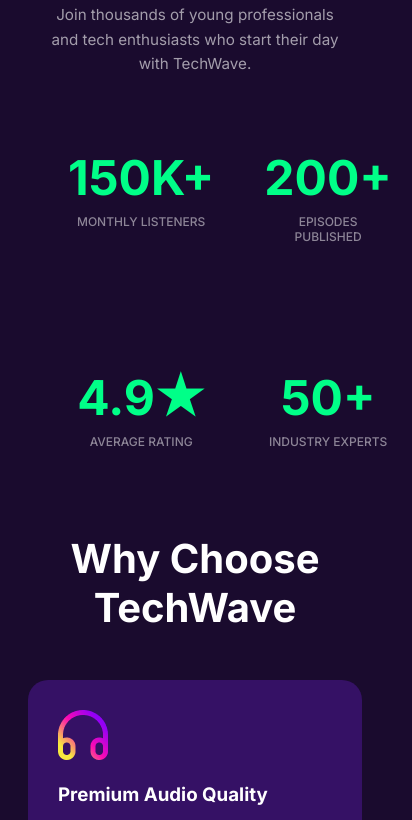
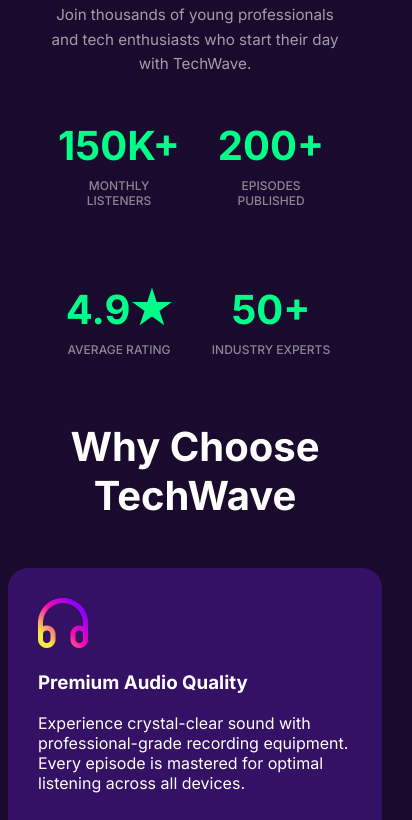
Before and after one commit to asif404-error/my-second-assignment, a plain HTML site: page index.html in a window 390 px wide. Shown: the part 1013-1833 px from the top of the page, 412 px wide, since content can reach past the window. Drawn offline with Linux system fonts and the light colour scheme.

Commit message:
solved responsive mistake3

```diff
--- a/index.html
+++ b/index.html
@@ -90,7 +90,7 @@
           their day with TechWave.
         </p>
       </div>
-      <div class="stats-container">
+      <div class="stats container">
         <div class="stat-box">
           <h3>150K+</h3>
           <p>MONTHLY LISTENERS</p>
--- a/styles.css
+++ b/styles.css
@@ -14,7 +14,7 @@
 .container {
   max-width: 1200px;
   margin: 0 auto;
-  padding: 0 20px;
+
 }
 
 .nav-bar {
@@ -290,7 +290,7 @@
   margin: 0 auto;
 }
 
-.stats-container {
+.stats {
   display: grid;
   grid-template-columns: repeat(4, 1fr);
   gap: 40px;
@@ -649,6 +649,10 @@
   padding: 20px 40px;
   margin: 0 auto;
 }
+ul{
+  margin: 0px;
+  padding: 0px;
+}
 
 .hero-section {
   background-image: url('./assets/hero-bg.png');
@@ -776,12 +780,36 @@
   margin: 0 auto;
 }
 
-.stats-container {
-  display: grid;
+.stats {
+
   grid-template-columns: repeat(2, 1fr);
   gap: 10px;
+  max-width: 1200px;
+  margin: 0 auto; /* Centers the container on the page */
+  display: grid;
 
 
+}
+.stat-box {
+  text-align: center;
+  padding: 10px 10px;
+  border-radius: 10px;
+}
+
+.stat-box h3 {
+  font-size: 2.5rem;
+  font-weight: bold;
+  color: #00ff88;
+  margin-bottom: 10px;
+  line-height: 1;
+}
+
+.stat-box p {
+  font-size: 0.75rem;
+  font-weight: 400;
+  color: rgba(255, 255, 255, 0.5);
+  text-transform: uppercase;
+  font-weight: 500;
 }
 
 .section-title {
```
